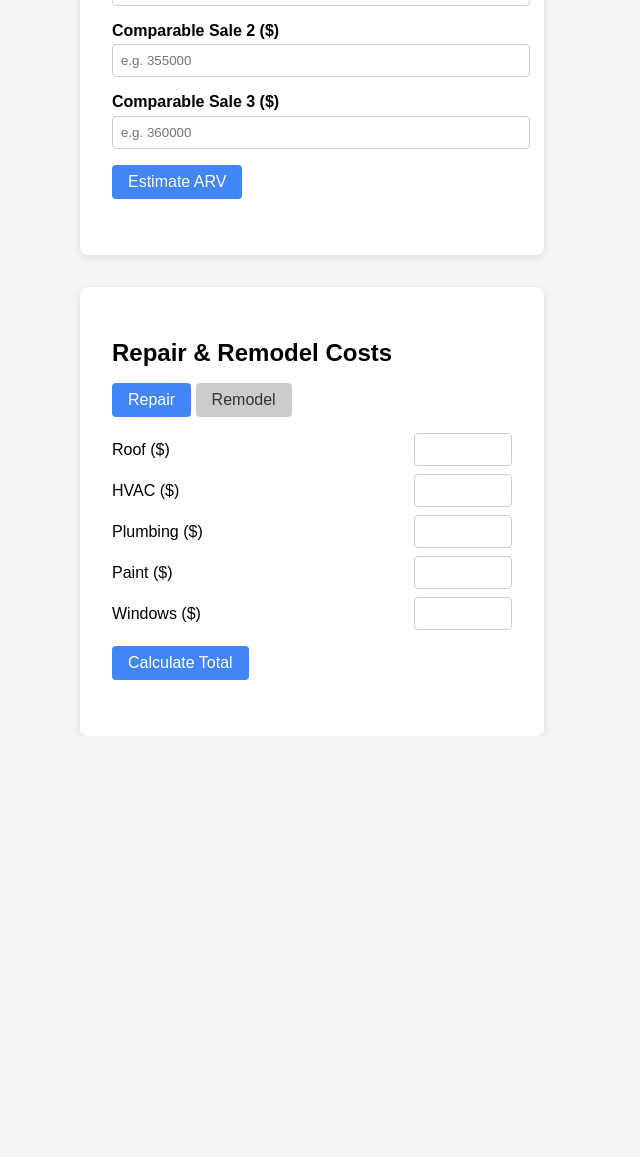
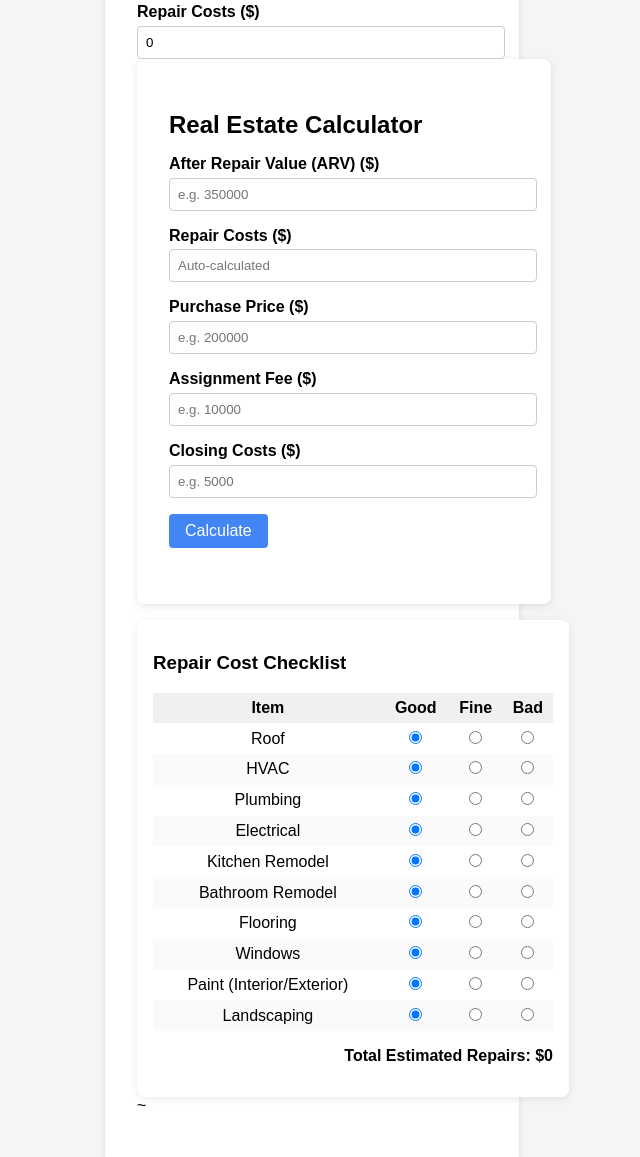
Before and after one commit to bjward-mhs/wp-hom, a plain HTML site: page index.html in a window 1280 px wide. Shown: the part 89-1246 px from the top of the page, without its empty margins (328-968 px from the left). Before the commit the page ends 825 px from the top, so only its background shows below. Drawn offline with Linux system fonts and the light colour scheme.

Commit message:
Refactor ARV Calculator to Real Estate Calculator

```diff
--- a/index.html
+++ b/index.html
@@ -1,30 +1,42 @@
+<!DOCTYPE html>
+<html lang="en">
+<head>
   <!DOCTYPE html>
   <html lang="en">
   <head>
     <meta charset="UTF-8">
     <meta name="viewport" content="width=device-width, initial-scale=1.0">
-  <title>Assignment Deal Analyzer</title>
+    <title>Real Estate Calculator</title>
     <style>
       body {
         font-family: Arial, sans-serif;
         background: #f5f5f5;
         margin: 0;
         padding: 0;
+        height: 100vh;
         display: flex;
-      flex-direction: column;
         align-items: center;
         justify-content: center;
-      height: 100vh;
       }
-    .analyzer {
+      .container {
+        display: flex;
+        flex-direction: row;
+        gap: 2rem;
+        align-items: flex-start;
+        justify-content: center;
+        width: 100vw;
+        max-width: 1100px;
+        margin-top: 2rem;
+      }
+      .calculator {
         background: #fff;
         padding: 2rem;
         border-radius: 8px;
         box-shadow: 0 2px 8px rgba(0,0,0,0.1);
-      width: 400px;
-      margin-bottom: 2rem;
+        width: 350px;
+        min-width: 320px;
       }
-    .analyzer h2 {
+      .calculator h2 {
         margin-bottom: 1rem;
       }
       .form-group {
@@ -40,23 +52,6 @@
         padding: 0.5rem;
         border: 1px solid #ccc;
         border-radius: 4px;
-    }
-    .repair-list {
-      margin-bottom: 1rem;
-    }
-    .repair-item {
-      display: flex;
-      align-items: center;
-      margin-bottom: 0.5rem;
-    }
-    .repair-item label {
-      flex: 1;
-      font-weight: normal;
-      margin-bottom: 0;
-    }
-    .repair-item input[type="number"] {
-      width: 80px;
-      margin-left: 0.5rem;
       }
       button {
         padding: 0.5rem 1rem;
@@ -77,26 +72,53 @@
       }
       .checklist {
         background: #fff;
-      padding: 1rem;
+        padding: 2rem 1rem;
         border-radius: 8px;
         box-shadow: 0 2px 8px rgba(0,0,0,0.08);
         width: 400px;
+        min-width: 320px;
       }
       .checklist h3 {
         margin-top: 0;
       }
-    .checklist ul {
-      list-style: none;
-      padding: 0;
+      .repair-table {
+        width: 100%;
+        border-collapse: collapse;
       }
-    .checklist li {
-      margin-bottom: 0.5rem;
+      .repair-table th, .repair-table td {
+        padding: 0.4rem 0.2rem;
+        text-align: center;
+      }
+      .repair-table th {
+        background: #f0f0f0;
+      }
+      .repair-table tr:nth-child(even) {
+        background: #fafafa;
+      }
+      .repair-table input[type="radio"] {
+        margin: 0 0.2rem;
+      }
+      .repair-table label {
+        font-weight: normal;
+        margin-bottom: 0;
+      }
+      .repair-total {
+        margin-top: 1rem;
+        font-weight: bold;
+        text-align: right;
       }
     </style>
   </head>
   <body>
-    <div class="analyzer">
-      <h2>ARV Calculator</h2>
+    <div class="container">
+      <div class="calculator">
+        <h2>Real Estate Calculator</h2>
+        <div class="form-group">
+          <label for="arv">After Repair Value (ARV) ($)</label>
+          <input type="number" id="arv" min="0" placeholder="e.g. 350000">
+      <div style="display: flex; flex-direction: column; width: 100%; max-width: 350px;">
+        <div class="arv-calc" style="background: #fff; padding: 1.2rem 2rem 1.2rem 2rem; border-radius: 8px; box-shadow: 0 2px 8px rgba(0,0,0,0.08); margin-bottom: 1.5rem;">
+          <h3 style="margin-top:0;">ARV Calculator</h3>
           <div class="form-group">
             <label>Comparable Sale 1 ($)</label>
             <input type="number" id="comp1" min="0" placeholder="e.g. 340000">
@@ -109,39 +131,98 @@
             <label>Comparable Sale 3 ($)</label>
             <input type="number" id="comp3" min="0" placeholder="e.g. 360000">
           </div>
-      <button onclick="calculateARV()">Estimate ARV</button>
-      <div class="result" id="arvResult"></div>
+          <button onclick="calculateARV()" style="margin-bottom: 0.5rem;">Estimate ARV</button>
+          <div id="arvResult" style="font-size:1rem; color:#333;"></div>
         </div>
-
-    <div class="analyzer">
-      <h2>Repair & Remodel Costs</h2>
-      <div style="margin-bottom:1rem;">
-        <button id="repairTab" onclick="showTab('repair')" style="background:#4285f4;">Repair</button>
-        <button id="remodelTab" onclick="showTab('remodel')" style="background:#ccc;color:#333;">Remodel</button>
+        <div class="form-group">
+          <label for="repairCosts">Repair Costs ($)</label>
+          <input type="number" id="repairCosts" min="0" placeholder="Auto-calculated" readonly>
+        <div class="calculator">
+          <h2>Real Estate Calculator</h2>
+          <div class="form-group">
+            <label for="arv">After Repair Value (ARV) ($)</label>
+            <input type="number" id="arv" min="0" placeholder="e.g. 350000">
           </div>
-      <div id="repairPanel">
-        <div class="repair-list">
-          <div class="repair-item"><label>Roof ($)</label><input type="number" id="repairRoof" min="0"></div>
-          <div class="repair-item"><label>HVAC ($)</label><input type="number" id="repairHVAC" min="0"></div>
-          <div class="repair-item"><label>Plumbing ($)</label><input type="number" id="repairPlumbing" min="0"></div>
-          <div class="repair-item"><label>Paint ($)</label><input type="number" id="repairPaint" min="0"></div>
-          <div class="repair-item"><label>Windows ($)</label><input type="number" id="repairWindows" min="0"></div>
+          <div class="form-group">
+            <label for="repairCosts">Repair Costs ($)</label>
+            <input type="number" id="repairCosts" min="0" placeholder="Auto-calculated" readonly>
+          </div>
+          <div class="form-group">
+            <label for="purchasePrice">Purchase Price ($)</label>
+            <input type="number" id="purchasePrice" min="0" placeholder="e.g. 200000">
+          </div>
+          <div class="form-group">
+            <label for="assignmentFee">Assignment Fee ($)</label>
+            <input type="number" id="assignmentFee" min="0" placeholder="e.g. 10000">
+          </div>
+          <div class="form-group">
+            <label for="closingCosts">Closing Costs ($)</label>
+            <input type="number" id="closingCosts" min="0" placeholder="e.g. 5000">
+          </div>
+          <button onclick="calculateWholesale()">Calculate</button>
+          <div class="result" id="result"></div>
         </div>
                 </div>
-      <div id="remodelPanel" style="display:none;">
-        <div class="repair-list">
-          <div class="repair-item"><label>Wall Panels ($)</label><input type="number" id="remodelWallPanels" min="0"></div>
-          <div class="repair-item"><label>Cabinets ($)</label><input type="number" id="remodelCabinets" min="0"></div>
-          <div class="repair-item"><label>Flooring ($)</label><input type="number" id="remodelFlooring" min="0"></div>
-          <div class="repair-item"><label>Countertops ($)</label><input type="number" id="remodelCountertops" min="0"></div>
-          <div class="repair-item"><label>Lighting ($)</label><input type="number" id="remodelLighting" min="0"></div>
+      <div class="checklist">
+        <h3>Repair Cost Checklist</h3>
+        <table class="repair-table" id="repairTable">
+          <thead>
+            <tr>
+              <th>Item</th>
+              <th>Good</th>
+              <th>Fine</th>
+              <th>Bad</th>
+            </tr>
+          </thead>
+          <tbody>
+            <!-- Rows inserted by JS -->
+          </tbody>
+        </table>
+        <div class="repair-total">Total Estimated Repairs: $<span id="repairTotal">0</span></div>
       </div>
     </div>
-      <button onclick="calculateRepairs()">Calculate Total</button>
-      <div class="result" id="repairResult"></div>
-    </div>
+    <script>
+      // Repair items with cost for each condition
+      const repairItems = [
+        { label: 'Roof', good: 0, fine: 3000, bad: 8000 },
+        { label: 'HVAC', good: 0, fine: 2000, bad: 6000 },
+        { label: 'Plumbing', good: 0, fine: 1500, bad: 4000 },
+        { label: 'Electrical', good: 0, fine: 1200, bad: 3500 },
+        { label: 'Kitchen Remodel', good: 0, fine: 5000, bad: 12000 },
+        { label: 'Bathroom Remodel', good: 0, fine: 3000, bad: 7000 },
+        { label: 'Flooring', good: 0, fine: 2000, bad: 5000 },
+        { label: 'Windows', good: 0, fine: 1500, bad: 4000 },
+        { label: 'Paint (Interior/Exterior)', good: 0, fine: 1200, bad: 3500 },
+        { label: 'Landscaping', good: 0, fine: 800, bad: 2000 }
+      ];
 
-    <script>
+      const repairTableBody = document.querySelector('#repairTable tbody');
+      repairItems.forEach((item, idx) => {
+        const tr = document.createElement('tr');
+        tr.innerHTML = `
+          <td>${item.label}</td>
+          <td><input type="radio" name="repair${idx}" value="good" onchange="updateRepairTotal()" checked></td>
+          <td><input type="radio" name="repair${idx}" value="fine" onchange="updateRepairTotal()"></td>
+          <td><input type="radio" name="repair${idx}" value="bad" onchange="updateRepairTotal()"></td>
+        `;
+        repairTableBody.appendChild(tr);
+      });
+
+      function updateRepairTotal() {
+        let total = 0;
+        repairItems.forEach((item, idx) => {
+          const radios = document.getElementsByName(`repair${idx}`);
+          let val = 'good';
+          radios.forEach(r => { if (r.checked) val = r.value; });
+          total += item[val];
+        });
+        document.getElementById('repairTotal').textContent = total;
+        document.getElementById('repairCosts').value = total;
+      }
+
+      // Initial calculation
+      updateRepairTotal();
+
       function calculateARV() {
         const comp1 = parseFloat(document.getElementById('comp1').value);
         const comp2 = parseFloat(document.getElementById('comp2').value);
@@ -153,33 +234,28 @@
         }
         const arv = comps.reduce((a, b) => a + b, 0) / comps.length;
         document.getElementById('arvResult').innerHTML = `Estimated ARV: $${arv.toFixed(2)}`;
+        document.getElementById('arv').value = arv.toFixed(2);
       }
 
-      function showTab(tab) {
-        document.getElementById('repairPanel').style.display = tab === 'repair' ? '' : 'none';
-        document.getElementById('remodelPanel').style.display = tab === 'remodel' ? '' : 'none';
-        document.getElementById('repairTab').style.background = tab === 'repair' ? '#4285f4' : '#ccc';
-        document.getElementById('repairTab').style.color = tab === 'repair' ? '#fff' : '#333';
-        document.getElementById('remodelTab').style.background = tab === 'remodel' ? '#4285f4' : '#ccc';
-        document.getElementById('remodelTab').style.color = tab === 'remodel' ? '#fff' : '#333';
+      function calculateWholesale() {
+        const arv = parseFloat(document.getElementById('arv').value);
+        const repairCosts = parseFloat(document.getElementById('repairCosts').value);
+        const purchasePrice = parseFloat(document.getElementById('purchasePrice').value);
+        const assignmentFee = parseFloat(document.getElementById('assignmentFee').value);
+        const closingCosts = parseFloat(document.getElementById('closingCosts').value);
+        if (isNaN(arv) || isNaN(repairCosts) || isNaN(purchasePrice) || isNaN(assignmentFee) || isNaN(closingCosts)) {
+          document.getElementById('result').innerHTML = 'Please fill in all fields.';
+          return;
         }
-
-      function calculateRepairs() {
-        let total = 0;
-        // Repair costs
-        const repairFields = ['repairRoof', 'repairHVAC', 'repairPlumbing', 'repairPaint', 'repairWindows'];
-        repairFields.forEach(id => {
-          const val = parseFloat(document.getElementById(id).value);
-          if (!isNaN(val)) total += val;
-        });
-        // Remodel costs
-        const remodelFields = ['remodelWallPanels', 'remodelCabinets', 'remodelFlooring', 'remodelCountertops', 'remodelLighting'];
-        remodelFields.forEach(id => {
-          const val = parseFloat(document.getElementById(id).value);
-          if (!isNaN(val)) total += val;
-        });
-        document.getElementById('repairResult').innerHTML = `Total Repair & Remodel Costs: $${total.toFixed(2)}`;
+        // Typical formula: MAO = (ARV x 0.7) - Repair Costs - Assignment Fee - Closing Costs
+        const mao = (arv * 0.7) - repairCosts - assignmentFee - closingCosts;
+        const profit = purchasePrice - mao;
+        document.getElementById('result').innerHTML =
+          `<strong>Max Allowable Offer (MAO):</strong> $${mao.toFixed(2)}<br>
+          <strong>Your Profit (if purchased at entered price):</strong> $${profit.toFixed(2)}`;
       }
     </script>
   </body>
   </html>
+
+~
```
Lines whose indentation alone changed are shown as unchanged.
